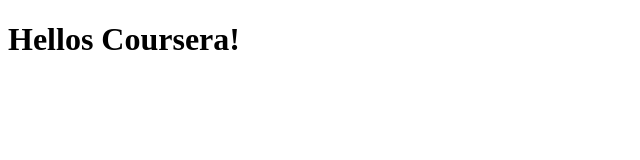
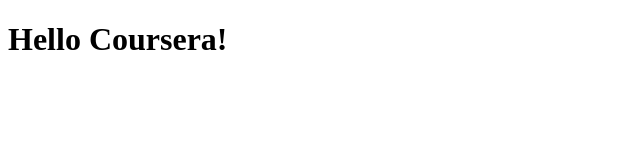
Before and after one commit to ange90/coursera-test, a plain HTML site: page site/index.html in a window 1280 px wide. Shown: the whole page, without its empty margins (0-640 px from the left). Drawn offline with Linux system fonts and the light colour scheme.

```diff
--- a/site/index.html
+++ b/site/index.html
@@ -4,6 +4,6 @@
 	<title>Hello Coursera</title>
 </head>
 <body>
-<h1>Hellos Coursera!</h1>
+<h1>Hello Coursera!</h1>
 </body>
 </html>
```
